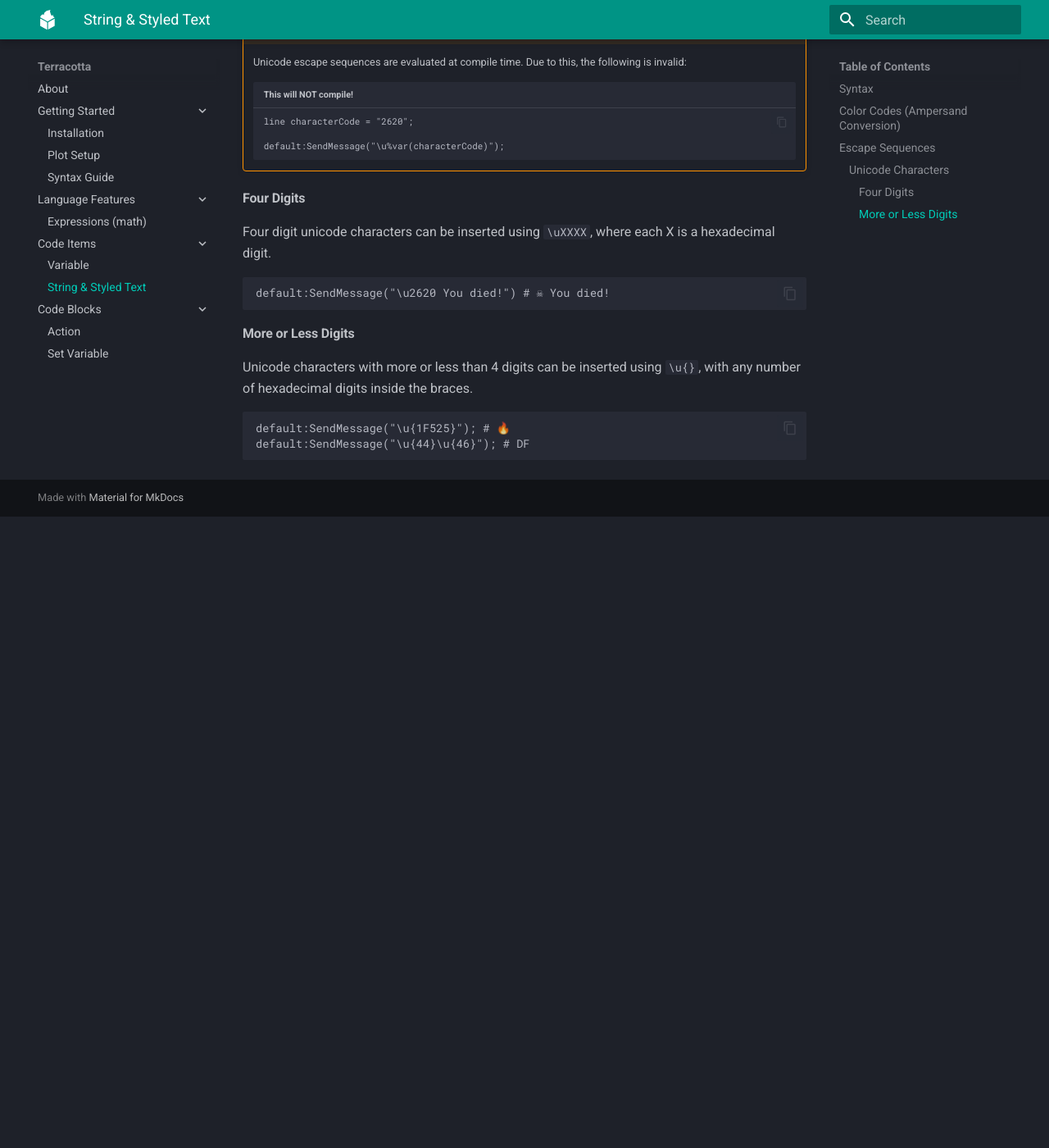
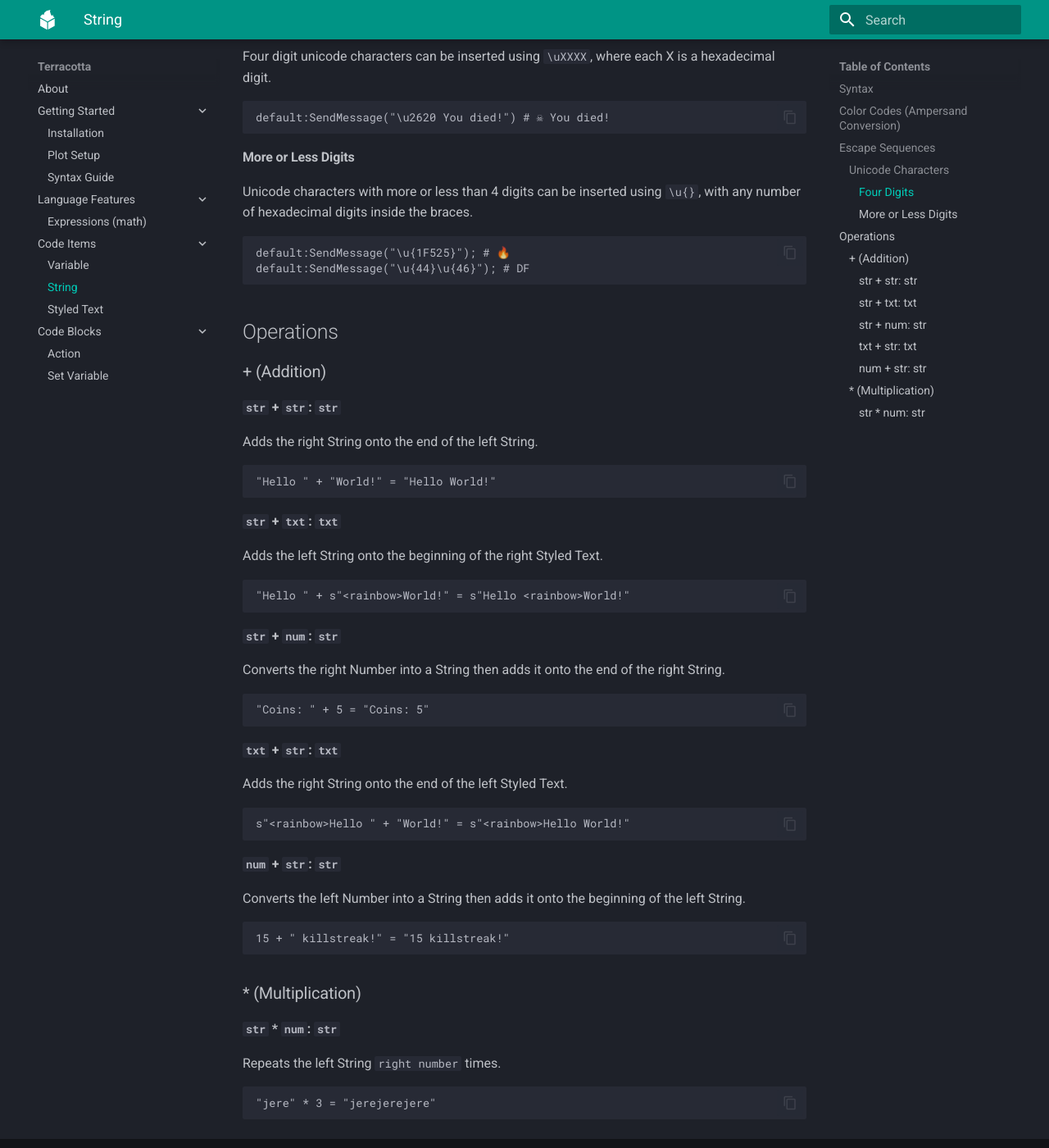
Before and after one commit to Owlfroggy/terracotta-docs, an MkDocs documentation site: the page built from docs/codeitems/string.md, in a window 1280 px wide and 1400 px high, scrolled down 1397 px. Shown: the whole window at 82% size. Built offline with MkDocs 1.6.1 and Material for MkDocs 9.7.7, drawn with Linux system fonts in a browser that asks for light colours; before the commit the page ends 2027 px from its top, so only the background shows below that; some of the changed text lies outside the part shown.

Commit message:
seperate string & styled text and also add operations

````diff
--- a/docs/codeitems/string_and_styled_text.md
+++ b/docs/codeitems/string.md
@@ -3,11 +3,6 @@ Strings can use either single or double quotes and compile directly to DiamondFi
 
 ```tc
 default:SendMessage("double quote string", 'single quote string');
-```
-
-Prefixing any string with `s` will turn it into a Styled Text.
-```tc
-default:SendMessage(s"<rainbow><b>Hello world!");
 ```
 
 ## Color Codes (Ampersand Conversion)
@@ -25,12 +20,6 @@ default:SendMessage("\&aun-colored text"); # &aun-colored text
 default:SendMessage("good & evil"); # good & evil
 ```
 
-Ampersand conversion does NOT occur in Styled Text.
-```tc
-# this & will not get converted even though &a is a color code:
-default:SendMessage(s"&aawesome message"); # &aawesome message
-```
-
 ## Escape Sequences
 Quotes, ampersands, and backslashes themselves can all be escaped by immediately proceeding them with a backslash.
 
@@ -39,7 +28,7 @@ default:SendMessage('jeff\'s',"\"amazing\"","creation"); #jeff's "amazing" creat
 default:SendMessage("/ iron\&diamonds \\"); #/ iron&diamonds \
 ```
 
-Newlines can be inserted using \n
+Newlines can be inserted using `\n`
 ```tc
 default:SendMessage("%default's stats:\nCoins: %var(%default coins)\nLevel: %var(%default level)");
 ```
@@ -69,3 +58,44 @@ Unicode characters with more or less than 4 digits can be inserted using `\u{}`,
 default:SendMessage("\u{1F525}"); # 🔥
 default:SendMessage("\u{44}\u{46}"); # DF
 ```
+
+## Operations
+
+### + (Addition)
+#### `str` + `str`: `str`
+Adds the right String onto the end of the left String.
+```tc
+"Hello " + "World!" = "Hello World!"
+```
+
+#### `str` + `txt`: `txt`
+Adds the left String onto the beginning of the right Styled Text.
+```tc
+"Hello " + s"<rainbow>World!" = s"Hello <rainbow>World!"
+```
+
+#### `str` + `num`: `str`
+Converts the right Number into a String then adds it onto the end of the right String.
+```tc
+"Coins: " + 5 = "Coins: 5"
+```
+
+#### `txt` + `str`: `txt`
+Adds the right String onto the end of the left Styled Text.
+```tc
+s"<rainbow>Hello " + "World!" = s"<rainbow>Hello World!"
+```
+
+#### `num` + `str`: `str`
+Converts the left Number into a String then adds it onto the beginning of the left String.
+```tc
+15 + " killstreak!" = "15 killstreak!"
+```
+
+### * (Multiplication)
+
+#### `str` * `num`: `str`
+Repeats the left String `right number` times.
+```tc
+"jere" * 3 = "jerejerejere"
+```
--- a/mkdocs.yml
+++ b/mkdocs.yml
@@ -19,6 +19,7 @@ theme:
     - navigation.indexes
     - navigation.expand
     - content.code.annotate
+    - content.tooltips
   language: en
   palette:
     - scheme: slate
@@ -38,6 +39,8 @@ markdown_extensions:
   - admonition
   - pymdownx.details
   - pymdownx.superfences
+  - abbr
+  - attr_list
   - tables
   - attr_list
   - md_in_html
@@ -51,7 +54,8 @@ nav:
     - Expressions (math): language_features/expressions.md
   - Code Items:
     - Variable: codeitems/variable.md
-    - String & Styled Text: codeitems/string_and_styled_text.md
+    - String: codeitems/string.md
+    - Styled Text: codeitems/styled_text.md
   - Code Blocks:
     - Action: codeblocks/action.md
     - Set Variable: codeblocks/set_var.md
````
Also changed, not shown: docs/codeitems/styled_text.md (added, +28 -0 lines).
